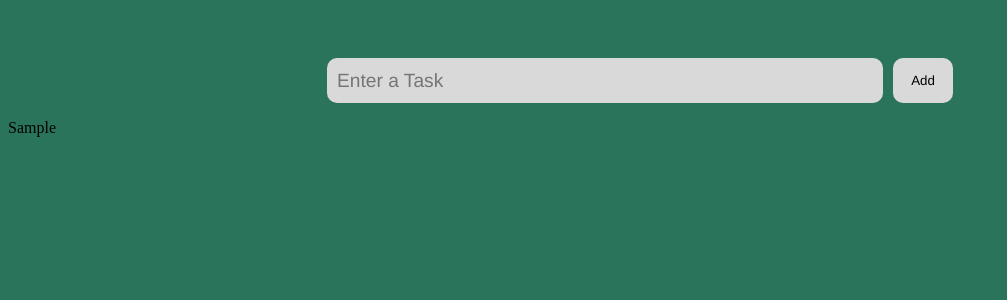
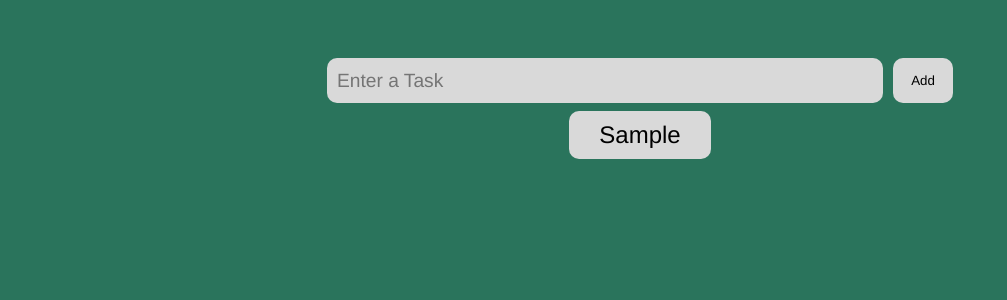
Before and after one commit to Sathish-0987/react-todo-app, a React (Vite) app: page / in a window 1280 px wide. Both pictures are taken after typing "Sample" into the empty fields and a click on the button "Add". Shown: the top 300 px of the page, without its empty margins (0-1007 px from the left). Built offline with nearby package versions, Linux system fonts and the light colour scheme.

Commit message:
Improved Task List CSS

```diff
--- a/src/components/Todoform.css
+++ b/src/components/Todoform.css
@@ -35,3 +35,17 @@
    font-family: 'Franklin Gothic Medium', 'Arial Narrow', Arial, sans-serif;
 
 }
+.todo-list{
+    display: flex;
+    flex-direction: column;
+    align-items: center;
+}
+.Task{
+    font-family: 'Franklin Gothic Medium', 'Arial Narrow', Arial, sans-serif;
+    font-size: x-large;
+    padding: 10px 30px;
+    margin: 8px 0;
+    /* border: 5px solid black; */
+    border-radius: 10px;
+    background-color: #D9D9D9;
+}
--- a/src/components/Todoform.jsx
+++ b/src/components/Todoform.jsx
@@ -20,7 +20,7 @@ export default function Todoform() {
     <div className="todo-list">
 
         {todos.map((todo, index) => (
-          <p key={index}>{todo}</p>
+          <p className='Task' key={index}>{todo}</p>
         ))}
 
       </div>
```
